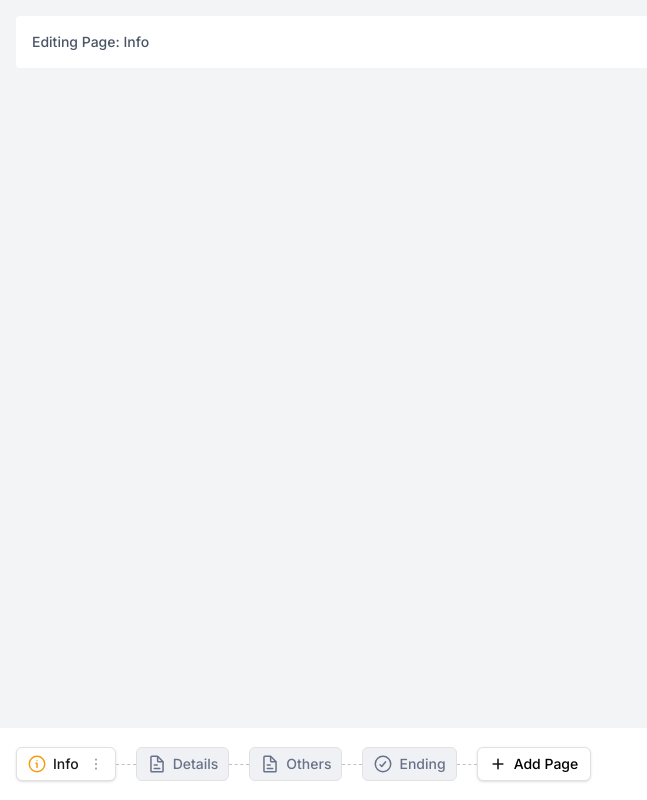
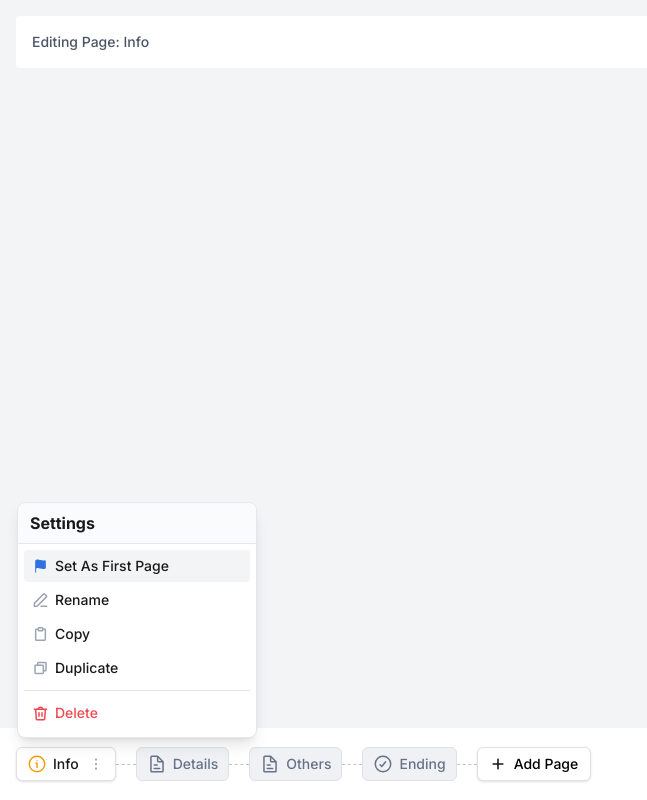
Before and after one commit to mehamasum/fillout-nav, a React (Vite) app: page / in a window 1280 px wide. Both pictures are taken after a click on the button "Open context menu". Shown: the whole page, without its empty margins (0-647 px from the left). Built offline with nearby package versions, Linux system fonts and the light colour scheme.

Commit message:
Fix keyboard nav inside context menu

```diff
--- a/src/components/PageNav/ContextMenu.tsx
+++ b/src/components/PageNav/ContextMenu.tsx
@@ -1,3 +1,5 @@
+import { useEffect, useRef, useState } from 'react';
+
 import FlagIcon from '../common/icons/Flag';
 import PencilIcon from '../common/icons/Pencil';
 import ClipboardIcon from '../common/icons/Clipboard';
@@ -7,17 +9,83 @@ import TrashcanIcon from '../common/icons/Trashcan';
 import ContextMenuItem from './ContextMenuItem';
 
 
+const CONTEXT_MENU_ITEMS = [
+    { icon: <FlagIcon className="text-fillout-gray-400"/>, text: 'Set as first page', action: () => console.log('Set as first page clicked') },
+    { icon: <PencilIcon className="text-fillout-gray-400"/>, text: 'Rename', action: () => console.log('Rename clicked') },
+    { icon: <ClipboardIcon className="text-fillout-gray-400"/>, text: 'Copy', action: () => console.log('Copy clicked') },
+    { icon: <DuplicateIcon className="text-fillout-gray-400"/>, text: 'Duplicate', action: () => console.log('Duplicate clicked') },
+    { divider: true },
+    { icon: <TrashcanIcon className="text-fillout-gray-400"/>, text: 'Delete', action: () => console.log('Delete clicked'), danger: true },
+];
+
+const menuLength =  CONTEXT_MENU_ITEMS.length;
+
 export default function ContextMenu({
-  open
+  onClose,
 }: {
-  open: boolean
+  onClose: () => void;
 }) {
+  const menuRef = useRef<HTMLDivElement>(null);
+  // eslint-disable-next-line @typescript-eslint/no-unused-vars
+  const [focusedIndex, setFocusedIndex] = useState(0);
+
+  const focusItem = (index: number) => {
+    const menuItem = menuRef.current?.querySelectorAll('[role="menuitem"]')[index] as HTMLElement;
+    if (menuItem) {
+      menuItem.focus();
+    }
+  };
+
+  useEffect(() => {
+    // Focus the first menu item after the menu renders
+    focusItem(0);
+  }, []);
+
+  useEffect(() => {
+    const handleKeyDown = (event: KeyboardEvent) => {
+      switch (event.key) {
+        case 'Tab':
+          // Prevent default tab behavior to keep focus within the context menu
+          event.preventDefault();
+          break;
+
+        case 'Escape':
+          event.preventDefault();
+          onClose();
+          break;
+
+        case 'ArrowDown':
+          event.preventDefault();
+          setFocusedIndex(prevIndex => {
+            const nextIndex = prevIndex < menuLength - 1 ? prevIndex + 1 : 0;
+            focusItem(nextIndex);
+            return nextIndex;
+          });
+          break;
+
+        case 'ArrowUp':
+          event.preventDefault();
+          setFocusedIndex(prevIndex => {
+            const nextIndex = prevIndex > 0 ? prevIndex - 1 : menuLength - 1;
+            focusItem(nextIndex);
+            return nextIndex;
+          });
+          break;
+      }
+    };
+
+    document.addEventListener('keydown', handleKeyDown);
+
+    return () => {
+      document.removeEventListener('keydown', handleKeyDown);
+    };
+  }, [onClose]);
+
   return (
     <div
+      ref={menuRef}
       className={
         `context-menu-container absolute top-auto bottom-full left-0 z-100 w-60 mb-2.5 origin-bottom-left bg-white shadow-lg border border-gray-200 rounded-lg
-        ${open ? 'scale-100 opacity-100' : 'scale-50 opacity-0 pointer-events-none'}
-        transition-all duration-150 ease-in-out
       `}
       role="menu"
       aria-label="Page settings"
@@ -30,38 +98,27 @@ export default function ContextMenu({
       <hr className="border-gray-200" aria-hidden="true"/>
 
       <div className="p-1.5" role="group" aria-label="Page actions" data-testid="context-menu-items">
-        <ContextMenuItem
-          icon={<FlagIcon className="text-fillout-gray-400"/>}
-          text="Set as first page"
-          onClick={() => console.log('Set as first page clicked')}
-        />
+      {
+        CONTEXT_MENU_ITEMS.map((item, index) => {
+          if (item.divider) {
+            return <hr key={`divider-${index}`} className="border-gray-200 my-1.5" aria-hidden="true"/>;
+          }
 
-        <ContextMenuItem
-          icon={<PencilIcon className="text-fillout-gray-400"/>}
-          text="Rename"
-          onClick={() => console.log('Rename clicked')}
-        />
-
-        <ContextMenuItem
-          icon={<ClipboardIcon className="text-fillout-gray-400"/>}
-          text="Copy"
-          onClick={() => console.log('Copy clicked')}
-        />
-
-        <ContextMenuItem
-          icon={<DuplicateIcon className="text-fillout-gray-400"/>}
-          text="Duplicate"
-          onClick={() => console.log('Duplicate clicked')}
-        />
-
-        <hr className="border-gray-200 my-1.5" aria-hidden="true"/>
-
-        <ContextMenuItem
-          icon={<TrashcanIcon className="text-fillout-gray-400"/>}
-          text="Delete"
-          danger
-          onClick={() => console.log('Delete clicked')}
-        />
+          return (
+            <ContextMenuItem
+              key={index}
+              icon={item.icon}
+              text={item.text as string}
+              onClick={() => {
+                if (item.action) {
+                  item.action();
+                }
+              }}
+              danger={item.danger}
+            />
+          );
+        })
+      }
       </div>
     </div>
   );
--- a/src/components/PageNav/ContextMenuItem.tsx
+++ b/src/components/PageNav/ContextMenuItem.tsx
@@ -12,14 +12,14 @@ export default function ContextMenuItem({
   return (
     <div
       role="menuitem"
-      tabIndex={0}
+      tabIndex={-1}
       onKeyDown={(e) => {
         if (e.key === 'Enter') {
           e.preventDefault();
           onClick();
         }
       }}
-      className={`cursor-pointer flex items-center px-2 py-1.5 mb-0.5 text-sm capitalize rounded-sm focus:outline-none focus:ring-1 focus:ring-offset-0 focus:ring-fillout-blue-600 ${danger ? "hover:bg-red-100": "hover:bg-gray-100"}`}
+      className={`cursor-pointer flex items-center px-2 py-1.5 mb-0.5 text-sm capitalize rounded-sm focus:outline-none focus:ring-0 ${danger ? "hover:bg-red-100 focus:bg-red-100": "hover:bg-gray-100 focus:bg-gray-100"}`}
       onClick={(e) => {
         e.stopPropagation();
         onClick();
--- a/src/components/PageNav/NavItem.tsx
+++ b/src/components/PageNav/NavItem.tsx
@@ -49,6 +49,7 @@ function NavItem({
   onClick,
   contextMenuOpen,
   onContextMenuOpen,
+  onContextMenuClose,
 }: {
   pageId: Page['id'];
   icon: React.ReactNode;
@@ -57,6 +58,7 @@ function NavItem({
   onClick: () => void;
   contextMenuOpen: boolean;
   onContextMenuOpen: () => void;
+  onContextMenuClose: () => void;
 }) {
   const [isHovering, setIsHovering] = useState(false);
 
@@ -110,7 +112,7 @@ function NavItem({
 
       {shouldShowContextMenu && <ContextMenuTrigger isParentActive={active} onContextMenuOpen={onContextMenuOpen} />}
 
-      <ContextMenu open={contextMenuOpen}/>
+      {contextMenuOpen && <ContextMenu onClose={onContextMenuClose}/>}
     </button>
    </>
   );
--- a/src/components/PageNav/index.tsx
+++ b/src/components/PageNav/index.tsx
@@ -152,6 +152,7 @@ function PageNav({
                     pageName={page.name}
                     contextMenuOpen={openContextMenu === page.id}
                     onContextMenuOpen={() => handleContextMenuOpen(page.id)}
+                    onContextMenuClose={() => setOpenContextMenu(null)}
                   />
                   <NavItemSeparator
                     pageId={page.id}
```
